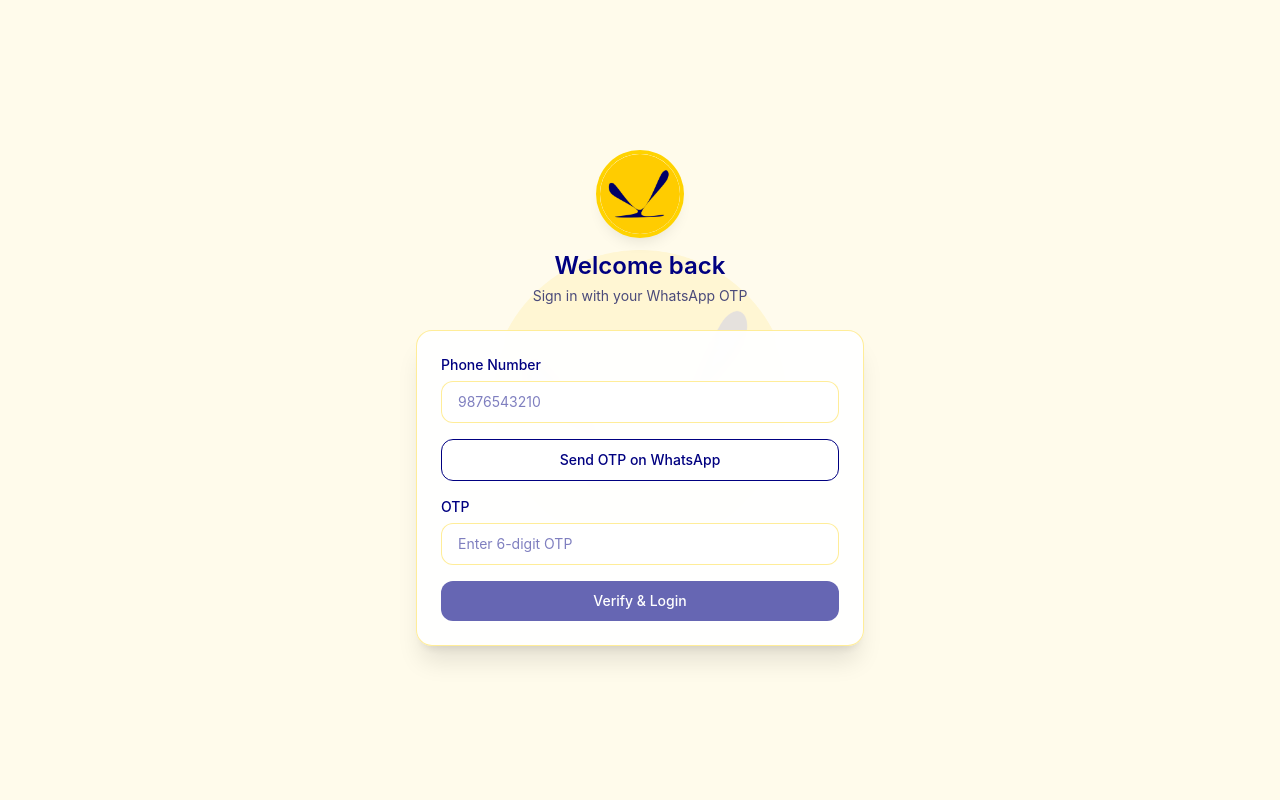
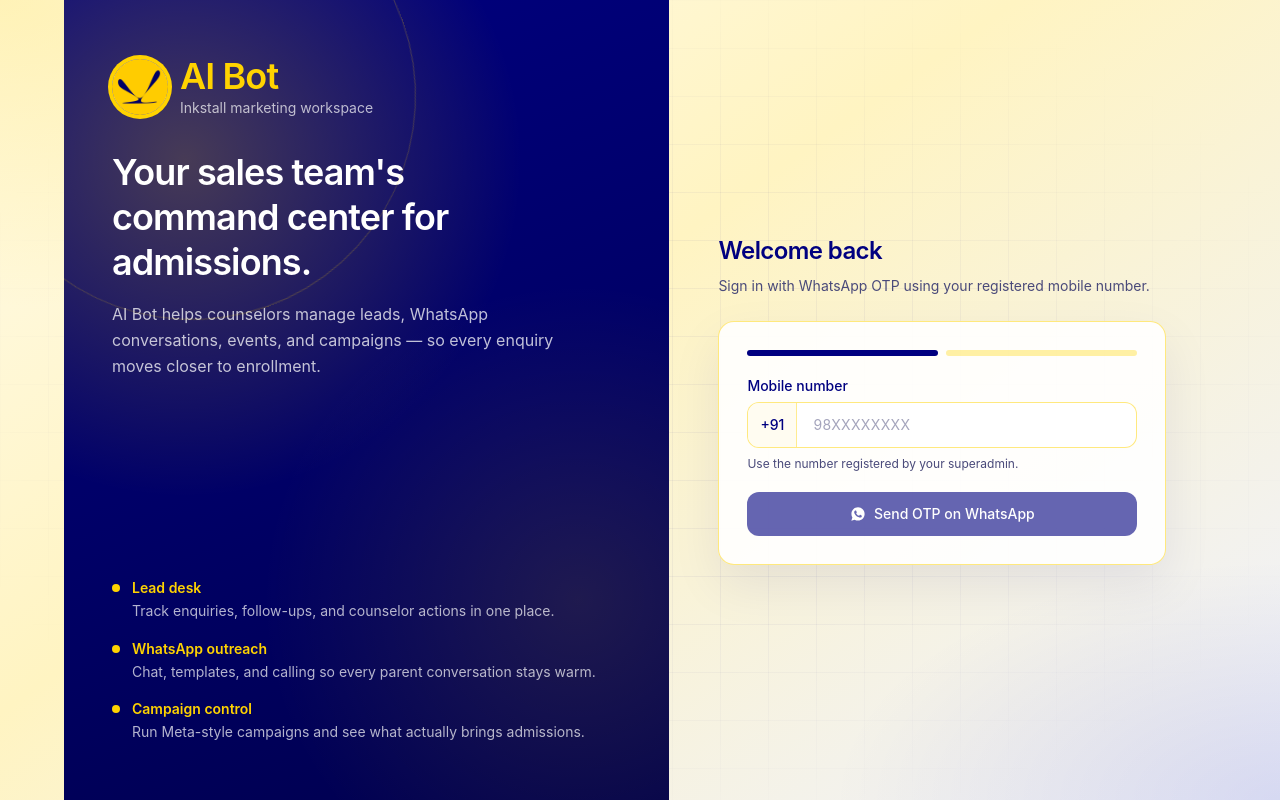
Before and after one commit to ashwinshettty/marketing-automation-f, a React (Vite) app: page /login in a window 1280 px wide. Built offline with nearby package versions, Linux system fonts and the light colour scheme; no server answers.

Commit message:
Refactor Auth components for improved UI and functionality. Update styles for authentication layout, enhance OTP handling with new state management, and implement animations for better user experience. Replace legacy class names and streamline the login process with WhatsApp integration.

```diff
--- a/src/index.css
+++ b/src/index.css
@@ -18,19 +18,78 @@
   margin: 0;
 }
 
-.auth-signature-bg {
+.auth-shell {
   position: relative;
-  background-color: var(--color-brand-cream);
+  min-height: 100%;
+  overflow: hidden;
+  background:
+    radial-gradient(ellipse 90% 70% at 0% 0%, rgba(255, 211, 0, 0.22), transparent 55%),
+    radial-gradient(ellipse 70% 60% at 100% 100%, rgba(0, 0, 128, 0.1), transparent 50%),
+    linear-gradient(145deg, #fffbeb 0%, #fff4c2 42%, #eef1ff 100%);
 }
 
-.auth-signature-bg::before {
+.auth-shell::before {
   content: "";
   position: absolute;
   inset: 0;
-  background-image: url("/app-icon.png");
-  background-repeat: no-repeat;
-  background-position: center;
-  background-size: min(55vw, 300px);
-  opacity: 0.1;
+  background-image:
+    linear-gradient(rgba(0, 0, 128, 0.045) 1px, transparent 1px),
+    linear-gradient(90deg, rgba(0, 0, 128, 0.045) 1px, transparent 1px);
+  background-size: 48px 48px;
+  mask-image: radial-gradient(ellipse at center, black 35%, transparent 80%);
   pointer-events: none;
 }
+
+.auth-brand-panel {
+  position: relative;
+  overflow: hidden;
+  background:
+    radial-gradient(circle at 20% 20%, rgba(255, 211, 0, 0.28), transparent 42%),
+    radial-gradient(circle at 85% 75%, rgba(255, 211, 0, 0.12), transparent 40%),
+    linear-gradient(160deg, #000080 0%, #000066 55%, #00004d 100%);
+}
+
+.auth-brand-panel::after {
+  content: "";
+  position: absolute;
+  width: 28rem;
+  height: 28rem;
+  border-radius: 9999px;
+  border: 1px solid rgba(255, 211, 0, 0.22);
+  top: -8rem;
+  left: -6rem;
+  pointer-events: none;
+  animation: auth-ring-spin 28s linear infinite;
+}
+
+@keyframes auth-ring-spin {
+  from {
+    transform: rotate(0deg);
+  }
+  to {
+    transform: rotate(360deg);
+  }
+}
+
+@keyframes auth-rise {
+  from {
+    opacity: 0;
+    transform: translateY(16px);
+  }
+  to {
+    opacity: 1;
+    transform: translateY(0);
+  }
+}
+
+.auth-rise {
+  animation: auth-rise 0.55s ease-out both;
+}
+
+.auth-rise-delay {
+  animation: auth-rise 0.55s ease-out 0.14s both;
+}
+
+.auth-rise-late {
+  animation: auth-rise 0.55s ease-out 0.26s both;
+}
--- a/src/login/AuthLayout.jsx
+++ b/src/login/AuthLayout.jsx
@@ -1,36 +1,80 @@
-import { Link } from 'react-router-dom';
+const PURPOSE_POINTS = [
+  {
+    title: 'Lead desk',
+    text: 'Track enquiries, follow-ups, and counselor actions in one place.',
+  },
+  {
+    title: 'WhatsApp outreach',
+    text: 'Chat, templates, and calling so every parent conversation stays warm.',
+  },
+  {
+    title: 'Campaign control',
+    text: 'Run Meta-style campaigns and see what actually brings admissions.',
+  },
+];
 
 const AuthLayout = ({ title, subtitle, children }) => {
   return (
-    <div className="auth-signature-bg flex min-h-screen items-center justify-center px-4 py-10">
-      <div className="relative z-[1] w-full max-w-md">
-        <div className="mb-6 flex flex-col items-center text-center">
+    <div className="auth-shell flex min-h-screen items-stretch justify-center">
+      <div className="relative z-[1] grid w-full max-w-6xl grid-cols-1 lg:min-h-screen lg:grid-cols-[1.05fr_0.95fr]">
+        <section className="auth-brand-panel flex flex-col justify-between px-6 py-10 text-white sm:px-10 lg:px-12 lg:py-14">
+          <div className="auth-rise">
+            <div className="flex items-center gap-3">
               <img
                 src="/app-icon.png"
-            alt="AI Bot"
-            className="mb-4 h-20 w-20 rounded-full object-cover shadow-lg ring-4 ring-brand-yellow"
+                alt=""
+                className="h-14 w-14 rounded-full object-cover ring-4 ring-brand-yellow"
               />
-          <h1 className="text-2xl font-semibold text-brand-navy">{title}</h1>
+              <div>
+                <p className="text-3xl font-semibold tracking-tight text-brand-yellow sm:text-4xl">
+                  AI Bot
+                </p>
+                <p className="mt-0.5 text-sm text-white/70">Inkstall marketing workspace</p>
+              </div>
+            </div>
+
+            <h1 className="mt-8 max-w-md text-3xl font-semibold leading-tight tracking-tight sm:text-4xl">
+              Your sales team&apos;s command center for admissions.
+            </h1>
+            <p className="mt-4 max-w-md text-sm leading-relaxed text-white/75 sm:text-base">
+              AI Bot helps counselors manage leads, WhatsApp conversations, events, and
+              campaigns — so every enquiry moves closer to enrollment.
+            </p>
+          </div>
+
+          <ul className="auth-rise-delay mt-10 space-y-4 lg:mt-0">
+            {PURPOSE_POINTS.map((point) => (
+              <li key={point.title} className="flex gap-3">
+                <span
+                  className="mt-1.5 h-2 w-2 shrink-0 rounded-full bg-brand-yellow"
+                  aria-hidden="true"
+                />
+                <div>
+                  <p className="text-sm font-semibold text-brand-yellow">{point.title}</p>
+                  <p className="mt-0.5 text-sm leading-relaxed text-white/70">{point.text}</p>
+                </div>
+              </li>
+            ))}
+          </ul>
+        </section>
+
+        <section className="flex items-center justify-center px-4 py-10 sm:px-8 lg:px-10">
+          <div className="auth-rise-late w-full max-w-md">
+            <div className="mb-6 text-center lg:text-left">
+              <h2 className="text-2xl font-semibold tracking-tight text-brand-navy">{title}</h2>
               {subtitle && (
-            <p className="mt-1 text-sm text-brand-muted">{subtitle}</p>
+                <p className="mt-2 text-sm leading-relaxed text-brand-muted">{subtitle}</p>
               )}
             </div>
 
-        <div className="rounded-2xl border border-brand-yellow/40 bg-white/95 p-6 shadow-xl backdrop-blur-sm">
+            <div className="rounded-2xl border border-brand-yellow/50 bg-white/90 p-6 shadow-[0_20px_50px_rgba(0,0,128,0.08)] backdrop-blur-md sm:p-7">
               {children}
             </div>
+          </div>
+        </section>
       </div>
     </div>
   );
 };
 
-export const AuthFooterLink = ({ text, linkText, to }) => (
-  <p className="mt-6 text-center text-sm text-brand-muted">
-    {text}{' '}
-    <Link to={to} className="font-medium text-brand-navy hover:underline">
-      {linkText}
-    </Link>
-  </p>
-);
-
 export default AuthLayout;
--- a/src/login/Login.jsx
+++ b/src/login/Login.jsx
@@ -1,26 +1,35 @@
-import { useEffect, useState } from 'react';
-import { useNavigate } from 'react-router-dom';
+import { useEffect, useRef, useState } from 'react';
+import { Navigate, useNavigate } from 'react-router-dom';
 import { loginWithOtp, sendOtp } from '../api/authApi';
-import { saveAuthSession } from '../utils/authStorage';
+import { isAuthenticated, saveAuthSession } from '../utils/authStorage';
 import AuthLayout from './AuthLayout';
 
+const OTP_LENGTH = 6;
 const OTP_RESEND_SECONDS = 300;
 
-const inputClassName =
-  'w-full rounded-xl border border-brand-yellow/40 bg-white px-4 py-2.5 text-sm text-brand-navy outline-none transition focus:border-brand-navy';
+const formatTimer = (totalSeconds) => {
+  const minutes = Math.floor(totalSeconds / 60);
+  const seconds = totalSeconds % 60;
+  return `${String(minutes).padStart(2, '0')}:${String(seconds).padStart(2, '0')}`;
+};
+
+const WhatsAppIcon = () => (
+  <svg viewBox="0 0 24 24" className="h-4 w-4" fill="currentColor" aria-hidden="true">
+    <path d="M12.04 2C6.58 2 2.15 6.4 2.15 11.82c0 1.96.52 3.8 1.44 5.4L2 22l4.96-1.52a10.05 10.05 0 0 0 5.08 1.36h.01c5.46 0 9.89-4.4 9.89-9.82S17.5 2 12.04 2zm5.75 14.05c-.24.68-1.4 1.25-1.93 1.33-.5.07-1.13.1-1.82-.11-.42-.13-.96-.31-1.65-.61-2.9-1.26-4.79-4.2-4.93-4.4-.14-.19-1.15-1.53-1.15-2.92 0-1.39.73-2.07.99-2.36.26-.28.57-.35.76-.35h.55c.17 0 .4-.07.63.48.24.58.81 2 .88 2.14.07.14.12.31.02.5-.1.19-.14.31-.28.48-.14.17-.3.37-.42.5-.14.14-.28.29-.12.56.16.28.71 1.17 1.53 1.9 1.05.93 1.93 1.22 2.21 1.36.28.14.44.12.6-.07.17-.19.7-.81.89-1.09.19-.28.38-.23.63-.14.26.1 1.63.77 1.91.91.28.14.47.21.54.33.07.12.07.68-.17 1.36z" />
+  </svg>
+);
 
 const Login = () => {
   const navigate = useNavigate();
+  const otpInputRef = useRef(null);
+  const [step, setStep] = useState('phone');
   const [isLoading, setIsLoading] = useState(false);
   const [isSendingOtp, setIsSendingOtp] = useState(false);
   const [error, setError] = useState('');
   const [otpMessage, setOtpMessage] = useState('');
-  const [otpSent, setOtpSent] = useState(false);
   const [resendTimer, setResendTimer] = useState(0);
-  const [otpForm, setOtpForm] = useState({
-    phoneNo: '',
-    otp: '',
-  });
+  const [phoneNo, setPhoneNo] = useState('');
+  const [otp, setOtp] = useState('');
 
   useEffect(() => {
     if (resendTimer <= 0) return undefined;
@@ -31,6 +40,19 @@
 
     return () => clearInterval(intervalId);
   }, [resendTimer]);
+
+  useEffect(() => {
+    if (step === 'otp') {
+      otpInputRef.current?.focus();
+    }
+  }, [step]);
+
+  if (isAuthenticated()) {
+    return <Navigate to="/" replace />;
+  }
+
+  const digitsOnlyPhone = phoneNo.replace(/\D/g, '').slice(0, 10);
+  const isPhoneValid = digitsOnlyPhone.length === 10;
 
   const handleAuthSuccess = (data) => {
     saveAuthSession({
@@ -43,16 +65,11 @@
     navigate('/', { replace: true });
   };
 
-  const resetOtpState = () => {
-    setOtpSent(false);
-    setOtpMessage('');
-    setResendTimer(0);
-    setOtpForm((prev) => ({ ...prev, otp: '' }));
-  };
+  const handleSendOtp = async (event) => {
+    event?.preventDefault();
 
-  const handleSendOtp = async () => {
-    if (!otpForm.phoneNo.trim()) {
-      setError('Please enter your phone number first');
+    if (!isPhoneValid) {
+      setError('Enter a valid 10-digit mobile number');
       return;
     }
 
@@ -61,23 +78,23 @@
     setIsSendingOtp(true);
 
     try {
-      const data = await sendOtp({ phoneNo: otpForm.phoneNo.trim() });
-      setOtpSent(true);
+      const data = await sendOtp({ phoneNo: digitsOnlyPhone });
+      setStep('otp');
+      setOtp('');
       setOtpMessage(data.message || 'OTP sent to your WhatsApp');
       setResendTimer(data.expiresIn || OTP_RESEND_SECONDS);
     } catch (sendError) {
       setError(sendError.message);
-      setOtpSent(false);
     } finally {
       setIsSendingOtp(false);
     }
   };
 
-  const handleOtpLogin = async (event) => {
-    event.preventDefault();
+  const verifyOtp = async (code) => {
+    const trimmedOtp = String(code || '').trim();
 
-    if (!otpSent) {
-      setError('Please send OTP to your WhatsApp first');
+    if (trimmedOtp.length !== OTP_LENGTH) {
+      setError('Enter the 6-digit OTP');
       return;
     }
 
@@ -86,105 +103,187 @@
 
     try {
       const data = await loginWithOtp({
-        phoneNo: otpForm.phoneNo.trim(),
-        otp: otpForm.otp.trim(),
+        phoneNo: digitsOnlyPhone,
+        otp: trimmedOtp,
       });
       handleAuthSuccess(data);
     } catch (loginError) {
       setError(loginError.message);
+      setOtp('');
+      otpInputRef.current?.focus();
     } finally {
       setIsLoading(false);
     }
   };
 
+  const handleOtpChange = (event) => {
+    const nextOtp = event.target.value.replace(/\D/g, '').slice(0, OTP_LENGTH);
+    setOtp(nextOtp);
+    setError('');
+
+    if (nextOtp.length === OTP_LENGTH) {
+      verifyOtp(nextOtp);
+    }
+  };
+
+  const handleOtpSubmit = (event) => {
+    event.preventDefault();
+    verifyOtp(otp);
+  };
+
+  const handleChangeNumber = () => {
+    setStep('phone');
+    setOtp('');
+    setError('');
+    setOtpMessage('');
+    setResendTimer(0);
+  };
+
   return (
     <AuthLayout
       title="Welcome back"
-      subtitle="Sign in with your WhatsApp OTP"
+      subtitle="Sign in with WhatsApp OTP using your registered mobile number."
     >
+      <div className="mb-5 flex items-center gap-2">
+        <span
+          className={`h-1.5 flex-1 rounded-full transition ${
+            step === 'phone' ? 'bg-brand-navy' : 'bg-brand-yellow'
+          }`}
+        />
+        <span
+          className={`h-1.5 flex-1 rounded-full transition ${
+            step === 'otp' ? 'bg-brand-navy' : 'bg-brand-yellow/35'
+          }`}
+        />
+      </div>
+
       {error && (
-        <div className="mb-4 rounded-xl border border-red-200 bg-red-50 px-4 py-3 text-sm text-red-600">
+        <div
+          role="alert"
+          className="mb-4 rounded-xl border border-red-200 bg-red-50 px-4 py-3 text-sm text-red-600"
+        >
           {error}
         </div>
       )}
 
-      {otpMessage && (
-        <div className="mb-4 rounded-xl border border-green-200 bg-green-50 px-4 py-3 text-sm text-green-700">
+      {otpMessage && step === 'otp' && (
+        <div className="mb-4 rounded-xl border border-emerald-200 bg-emerald-50 px-4 py-3 text-sm text-emerald-700">
           {otpMessage}
         </div>
       )}
 
-      <form onSubmit={handleOtpLogin} className="space-y-4">
+      {step === 'phone' ? (
+        <form onSubmit={handleSendOtp} className="space-y-5">
           <div>
             <label
               htmlFor="phoneNo"
               className="mb-1.5 block text-sm font-medium text-brand-navy"
             >
-            Phone Number
+              Mobile number
             </label>
+            <div className="flex overflow-hidden rounded-xl border border-brand-yellow/50 bg-white transition focus-within:border-brand-navy focus-within:ring-2 focus-within:ring-brand-navy/15">
+              <span className="flex items-center border-r border-brand-yellow/40 bg-brand-cream/70 px-3 text-sm font-medium text-brand-navy">
+                +91
+              </span>
               <input
                 id="phoneNo"
                 type="tel"
+                inputMode="numeric"
+                autoComplete="tel"
                 required
-            value={otpForm.phoneNo}
+                value={digitsOnlyPhone}
                 onChange={(event) => {
-              resetOtpState();
-              setOtpForm((prev) => ({
-                ...prev,
-                phoneNo: event.target.value,
-              }));
+                  setPhoneNo(event.target.value.replace(/\D/g, '').slice(0, 10));
+                  setError('');
                 }}
-            placeholder="9876543210"
-            className={inputClassName}
+                placeholder="98XXXXXXXX"
+                className="w-full bg-transparent px-4 py-3 text-sm tracking-wide text-brand-navy outline-none placeholder:text-brand-muted/50"
               />
             </div>
+            <p className="mt-2 text-xs text-brand-muted">
+              Use the number registered by your superadmin.
+            </p>
+          </div>
+
+          <button
+            type="submit"
+            disabled={isSendingOtp || !isPhoneValid}
+            className="inline-flex w-full items-center justify-center gap-2 rounded-xl bg-brand-navy px-4 py-3 text-sm font-medium text-white transition hover:bg-brand-navy-hover disabled:cursor-not-allowed disabled:opacity-60"
+          >
+            <WhatsAppIcon />
+            {isSendingOtp ? 'Sending OTP...' : 'Send OTP on WhatsApp'}
+          </button>
+        </form>
+      ) : (
+        <form onSubmit={handleOtpSubmit} className="space-y-5">
+          <div className="rounded-xl bg-brand-cream/80 px-4 py-3">
+            <p className="text-xs text-brand-muted">OTP sent to</p>
+            <div className="mt-1 flex items-center justify-between gap-3">
+              <p className="text-sm font-semibold text-brand-navy">+91 {digitsOnlyPhone}</p>
+              <button
+                type="button"
+                onClick={handleChangeNumber}
+                className="text-xs font-medium text-brand-navy underline-offset-2 hover:underline"
+              >
+                Change
+              </button>
+            </div>
+          </div>
+
+          <div>
+            <div className="mb-1.5 flex items-center justify-between gap-3">
+              <label
+                htmlFor="otp"
+                className="block text-sm font-medium text-brand-navy"
+              >
+                Enter 6-digit OTP
+              </label>
+              {resendTimer > 0 && (
+                <span className="text-xs font-medium tabular-nums text-brand-muted">
+                  Resend in {formatTimer(resendTimer)}
+                </span>
+              )}
+            </div>
+            <input
+              ref={otpInputRef}
+              id="otp"
+              type="text"
+              inputMode="numeric"
+              autoComplete="one-time-code"
+              required
+              maxLength={OTP_LENGTH}
+              value={otp}
+              onChange={handleOtpChange}
+              placeholder="••••••"
+              className="w-full rounded-xl border border-brand-yellow/50 bg-white px-4 py-3 text-center text-2xl font-semibold tracking-[0.4em] text-brand-navy outline-none transition placeholder:tracking-[0.35em] placeholder:text-brand-muted/35 focus:border-brand-navy focus:ring-2 focus:ring-brand-navy/15"
+            />
+            <p className="mt-2 text-xs text-brand-muted">
+              Continues automatically once all 6 digits are entered.
+            </p>
+          </div>
+
+          <button
+            type="submit"
+            disabled={isLoading || otp.length !== OTP_LENGTH}
+            className="w-full rounded-xl bg-brand-navy px-4 py-3 text-sm font-medium text-white transition hover:bg-brand-navy-hover disabled:cursor-not-allowed disabled:opacity-60"
+          >
+            {isLoading ? 'Verifying...' : 'Verify & continue'}
+          </button>
 
           <button
             type="button"
             onClick={handleSendOtp}
             disabled={isSendingOtp || resendTimer > 0}
-          className="w-full rounded-xl border border-brand-navy bg-white px-4 py-2.5 text-sm font-medium text-brand-navy transition hover:bg-brand-cream disabled:cursor-not-allowed disabled:opacity-60"
+            className="w-full rounded-xl border border-brand-navy/20 bg-white px-4 py-2.5 text-sm font-medium text-brand-navy transition hover:bg-brand-cream disabled:cursor-not-allowed disabled:opacity-50"
           >
             {isSendingOtp
-            ? 'Sending OTP...'
+              ? 'Resending...'
               : resendTimer > 0
-              ? `Resend OTP in ${resendTimer}s`
-              : 'Send OTP on WhatsApp'}
-        </button>
-
-        <div>
-          <label
-            htmlFor="otp"
-            className="mb-1.5 block text-sm font-medium text-brand-navy"
-          >
-            OTP
-          </label>
-          <input
-            id="otp"
-            type="text"
-            required
-            inputMode="numeric"
-            maxLength={6}
-            value={otpForm.otp}
-            onChange={(event) =>
-              setOtpForm((prev) => ({
-                ...prev,
-                otp: event.target.value.replace(/\D/g, ''),
-              }))
-            }
-            placeholder="Enter 6-digit OTP"
-            className={inputClassName}
-          />
-        </div>
-
-        <button
-          type="submit"
-          disabled={isLoading || !otpSent}
-          className="w-full rounded-xl bg-brand-navy px-4 py-2.5 text-sm font-medium text-white transition hover:bg-brand-navy-hover disabled:cursor-not-allowed disabled:opacity-60"
-        >
-          {isLoading ? 'Verifying...' : 'Verify & Login'}
+                ? `Resend available in ${formatTimer(resendTimer)}`
+                : 'Resend OTP'}
           </button>
         </form>
+      )}
     </AuthLayout>
   );
 };
```
Lines whose indentation alone changed are shown as unchanged.
